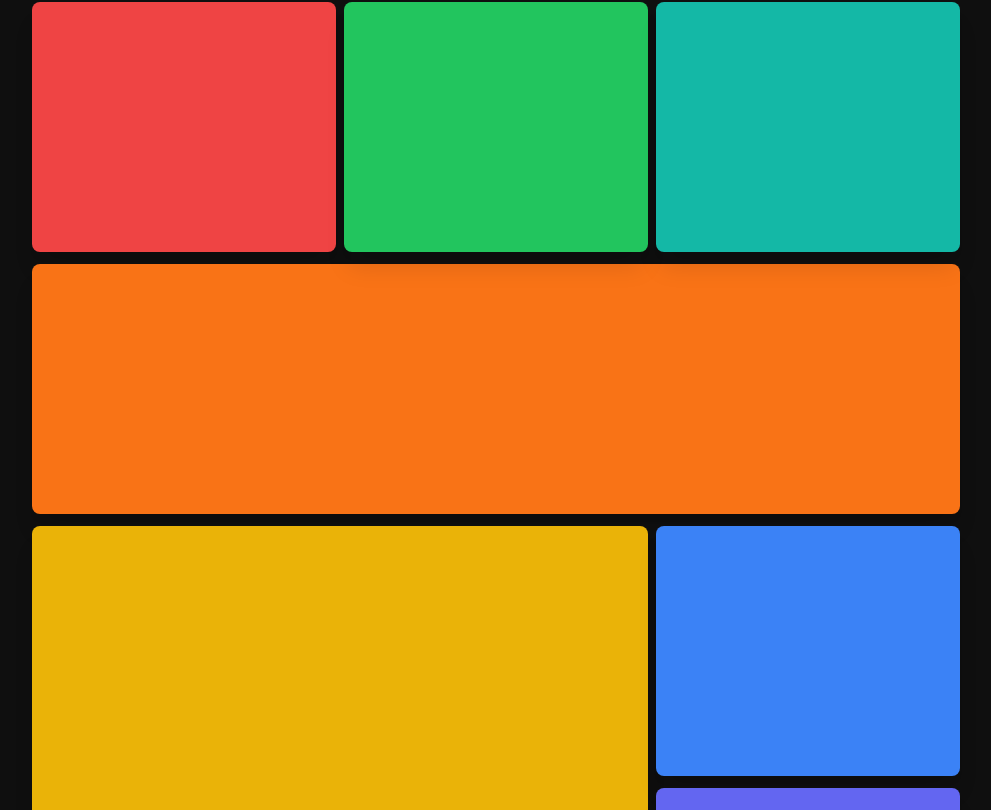
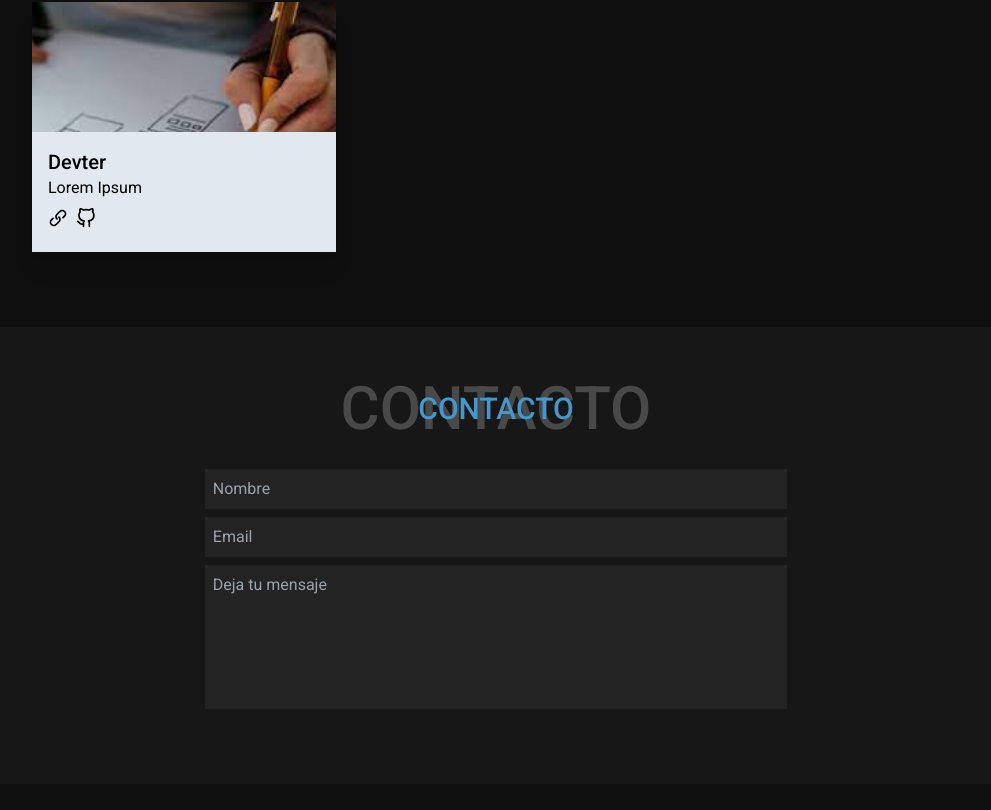
Before and after one commit to alex-traverso/Portfolio, a Next.js app: page / in a window 1280 px wide. Shown: the part 3350-4160 px from the top of the page, without its empty margins (144-1135 px from the left). Built offline with nearby package versions, Linux system fonts and the light colour scheme.

Commit message:
add ProjectGallery, Project and LinkProject components

```diff
--- /dev/null
+++ b/components/Icons/LinkProject/index.js
@@ -0,0 +1,24 @@
+import * as React from "react";
+const SVGComponent = (props) => (
+  <svg
+    width={props}
+    height={props}
+    viewBox='0 0 24 24'
+    fill={props}
+    id='magicoon-Filled'
+    xmlns='http://www.w3.org/2000/svg'
+    {...props}
+  >
+    <defs></defs>
+    <title>{"link"}</title>
+    <g id='link-Filled'>
+      <path
+        id='link-Filled-2'
+        data-name='link-Filled'
+        className='cls-1'
+        d='M20.545,10.467l-1.839,1.84a1,1,0,0,1-1.414-1.414l1.839-1.84a2.965,2.965,0,0,0,0-4.186,3.027,3.027,0,0,0-4.184,0l-3.36,3.36a2.046,2.046,0,0,0-.267.316,2.943,2.943,0,0,0,.268,3.87,1,1,0,0,1-1.415,1.414,4.915,4.915,0,0,1-.5-6.42,3.792,3.792,0,0,1,.5-.594l3.36-3.36a4.959,4.959,0,0,1,7.013,7.014Zm-8.132-.294a1,1,0,0,0,0,1.414,2.928,2.928,0,0,1,.688,3.1,2.827,2.827,0,0,1-.688,1.088l-3.36,3.36a3.027,3.027,0,0,1-4.184,0,2.965,2.965,0,0,1,0-4.186l1.839-1.84a1,1,0,1,0-1.414-1.414l-1.839,1.84a4.959,4.959,0,1,0,7.013,7.014l3.359-3.359a4.813,4.813,0,0,0,1.163-1.849,4.963,4.963,0,0,0-1.163-5.166A1,1,0,0,0,12.413,10.173Z'
+      />
+    </g>
+  </svg>
+);
+export default SVGComponent;
--- /dev/null
+++ b/components/Project/index.js
@@ -0,0 +1,28 @@
+import LinkProject from "../Icons/LinkProject/index";
+import Github from "../Icons/Github/index";
+
+export default function Project({ src, alt, title, description, github, url }) {
+  return (
+    <>
+      <div className='bg-slate-700 rounded-lg shadow-xl min-h-[250px] relative'>
+        <img className=' w-full h-full object-cover' src={src} alt={alt} />
+        <div className='absolute bottom-0 w-full h-full overflow-hidden opacity- hover:opacity-100 transition-all'>
+          <div className='flex flex-col bg-slate-500 w-full gap-6 absolute bottom-0'>
+            <div className=' bg-slate-200 p-4 min-h-[120px] '>
+              <h2 className=' text-xl font-medium'>{title}</h2>
+              <p>{description}</p>
+              <div className='flex gap-2 pt-2'>
+                <a href={url} target='_blank' rel='noreferrer'>
+                  <LinkProject width={20} height={20} />
+                </a>
+                <a href={github} target='_blank' rel='noreferrer'>
+                  <Github width={20} height={20} stroke='#000' />
+                </a>
+              </div>
+            </div>
+          </div>
+        </div>
+      </div>
+    </>
+  );
+}
--- /dev/null
+++ b/components/ProjectGallery/index.js
@@ -0,0 +1,28 @@
+import Project from "../Project";
+
+export default function ProjectGallery() {
+  return (
+    <>
+      <div className='grid grid-cols-3 gap-x-2 gap-y-3 grid-flow-row-dense w-full'>
+        <Project
+          className='bg-red-500 rounded-lg shadow-xl min-h-[250px]'
+          title='Devter'
+          description='Lorem Ipsum'
+          src='a.jpg'
+          alt=''
+          github='https://www.github.com'
+          url='https://www.google.com'
+        ></Project>
+        {/* <Project className='bg-orange-500 rounded-lg shadow-xl min-h-[250px] col-span-3'></Project>
+        <Project className='bg-yellow-500 rounded-lg shadow-xl min-h-[250px] row-span-2 col-span-2'></Project>
+        <Project className='bg-green-500 rounded-lg shadow-xl min-h-[250px]'></Project>
+        <Project className='bg-teal-500 rounded-lg shadow-xl min-h-[250px]'></Project>
+        <Project className='bg-blue-500 rounded-lg shadow-xl min-h-[250px]'></Project>
+        <Project className='bg-indigo-500 rounded-lg shadow-xl min-h-[250px]'></Project>
+        <Project className='bg-purple-500 rounded-lg shadow-xl min-h-[250px]'></Project>
+        <Project className='bg-pink-500 rounded-lg shadow-xl min-h-[250px]'></Project>
+        <Project className='bg-slate-500 rounded-lg shadow-xl min-h-[250px]'></Project> */}
+      </div>
+    </>
+  );
+}
--- a/components/ProjectImg/index.js
+++ /dev/null
@@ -1,18 +0,0 @@
-export default function ProjectImg() {
-  return (
-    <>
-      <div className='grid grid-cols-3 gap-x-2 gap-y-3 grid-flow-row-dense w-full'>
-        <div className='bg-red-500 rounded-lg shadow-xl min-h-[250px]'></div>
-        <div className='bg-orange-500 rounded-lg shadow-xl min-h-[250px] col-span-3'></div>
-        <div className='bg-yellow-500 rounded-lg shadow-xl min-h-[250px] row-span-2 col-span-2'></div>
-        <div className='bg-green-500 rounded-lg shadow-xl min-h-[250px]'></div>
-        <div className='bg-teal-500 rounded-lg shadow-xl min-h-[250px]'></div>
-        <div className='bg-blue-500 rounded-lg shadow-xl min-h-[250px]'></div>
-        <div className='bg-indigo-500 rounded-lg shadow-xl min-h-[250px]'></div>
-        <div className='bg-purple-500 rounded-lg shadow-xl min-h-[250px]'></div>
-        <div className='bg-pink-500 rounded-lg shadow-xl min-h-[250px]'></div>
-        <div className='bg-slate-500 rounded-lg shadow-xl min-h-[250px]'></div>
-      </div>
-    </>
-  );
-}
--- a/components/Projects/index.js
+++ b/components/Projects/index.js
@@ -1,11 +1,11 @@
 import Titles from "../Titles";
-import ProjectImg from "../ProjectImg";
+import ProjectGallery from "../ProjectGallery";
 
 export default function Projects() {
   return (
     <div className='px-sectionSides pt-sectionTop pb-sectionBottom bg-dark flex flex-col justify-center items-center'>
       <Titles>PROYECTOS</Titles>
-      <ProjectImg />
+      <ProjectGallery />
     </div>
   );
 }
```
Also changed, not shown: public/a.jpg (added).
